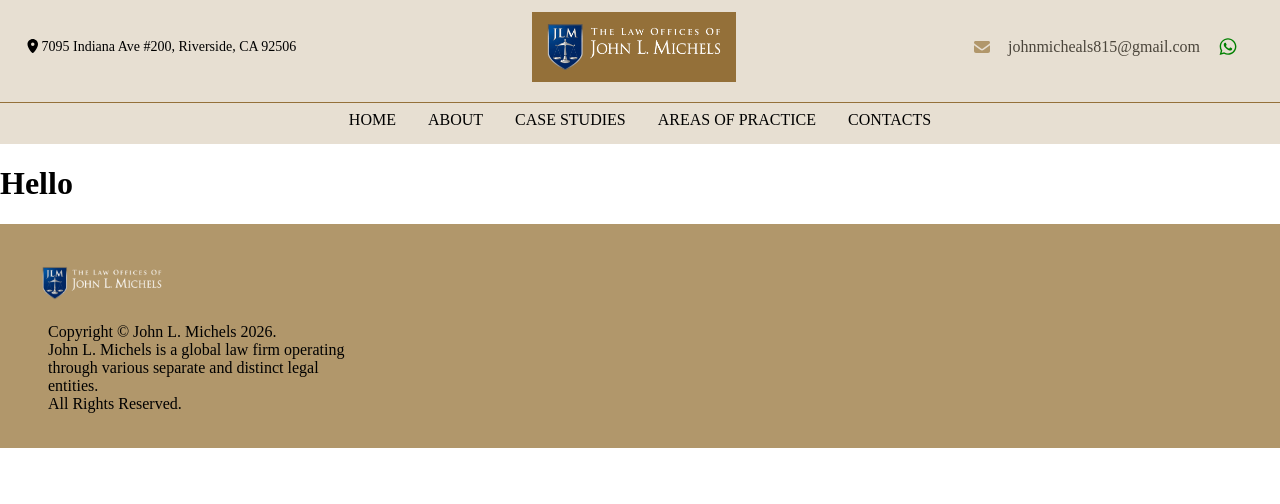
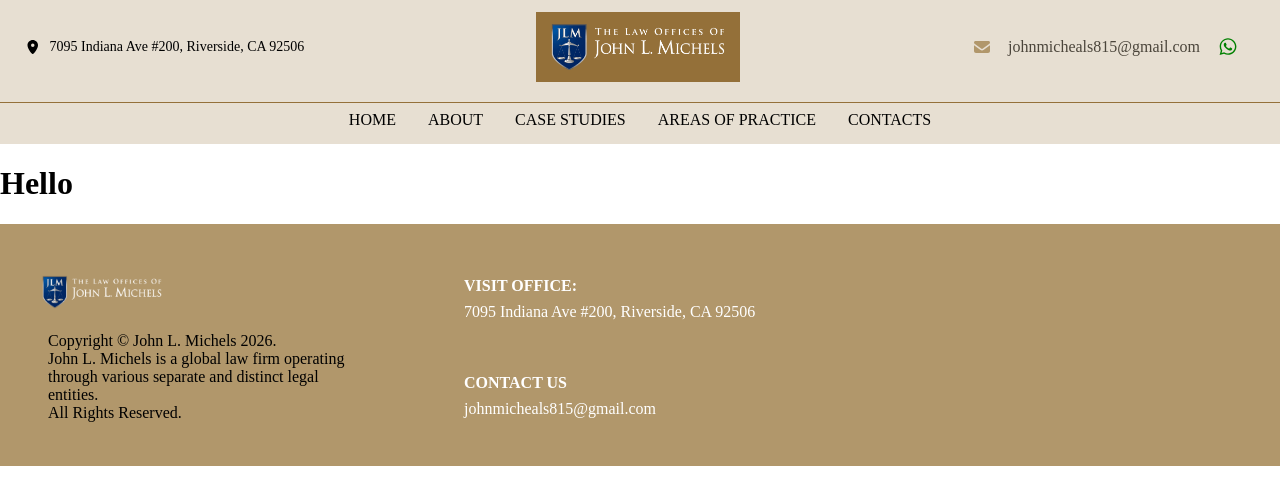
Before and after one commit to gabzeejnr/UsingReact, a React (Vite) app: page / in a window 1280 px wide. Shown: the top 504 px of the page. Built offline with nearby package versions, Linux system fonts and the light colour scheme.

Commit message:
Add files via upload

```diff
--- /dev/null
+++ b/src/AboutClient.jsx
@@ -0,0 +1,2 @@
+export const address = `7095 Indiana Ave #200, Riverside, CA 92506`;
+export const email = `johnmicheals815@gmail.com`;
--- a/src/Footer/Footer.jsx
+++ b/src/Footer/Footer.jsx
@@ -1,4 +1,5 @@
 import companyLogo from '../assets/company-logo.png';
+import { address, email } from '../AboutClient.jsx';
 
 function Footer() {
 
@@ -7,6 +8,10 @@
         maxHeight: "70px",
         maxWidth: "140px",
         marginLeft: "-1rem",
+    }
+
+    const h4Style ={
+        marginBottom: "0.5rem",
     }
 
     return(
@@ -20,8 +25,14 @@
                 <br />
                 All Rights Reserved.</div>
             <div style={{display: "flex", flexDirection: "column", gap: "1rem"}}>
-                <div className="footer-right-top"></div>
-                <div className="footer-right-bottom"></div>
+                <div className="footer-right-top" style={{color: "white"}}>
+                    <h4 style={h4Style}>VISIT OFFICE:</h4>
+                    {address && <p style={{marginTop: "0.5rem"}}>{address}</p>}
+                </div>
+                <div className="footer-right-bottom" style={{color: "white"}}>
+                    <h4 style={h4Style}>CONTACT US</h4>
+                    {email && <p style={{marginTop: "0.5rem"}}>{email}</p>}
+                </div>
             </div>
         </footer>
     )
--- a/src/Header/TopHeader.jsx
+++ b/src/Header/TopHeader.jsx
@@ -1,14 +1,17 @@
 import companyLogo from '../assets/company-logo.png';
+import { address, email } from '../AboutClient.jsx';
 import { FontAwesomeIcon } from "@fortawesome/react-fontawesome";
 import { faLocationDot, faEnvelope } from "@fortawesome/free-solid-svg-icons";
 import { faWhatsapp } from "@fortawesome/free-brands-svg-icons";
 
 function TopHeader() {
 
-    const address = `7095 Indiana Ave #200, Riverside, CA 92506`;
 
     const addressStyle ={
         fontSize: "14px",
+        display: "flex",
+        alignItems: "center",
+        gap: "0.5rem"
     }
     const wrapperStyle={
         minHeight: "80%",
@@ -38,8 +41,8 @@
             <img style={imageStyle} src={companyLogo} alt="Our Company Logo" />
             <div style={{ display: "flex", alignItems: "center", gap: "1rem", marginRight: "1rem" }}>
                 <FontAwesomeIcon icon={faEnvelope} style={{ color: "rgb(177, 151, 107)" }} />
-                <a style={mailStyle} href="mailto:johnmicheals815@gmail.com" className="active-header-link">
-                    johnmicheals815@gmail.com
+                <a style={mailStyle} href={`mailto:${email}`} className="active-header-link">
+                    {email}
                 </a>
                 <FontAwesomeIcon icon={faWhatsapp} style={{ color: "green", fontSize: "1.2rem" }} />
             </div>
```
